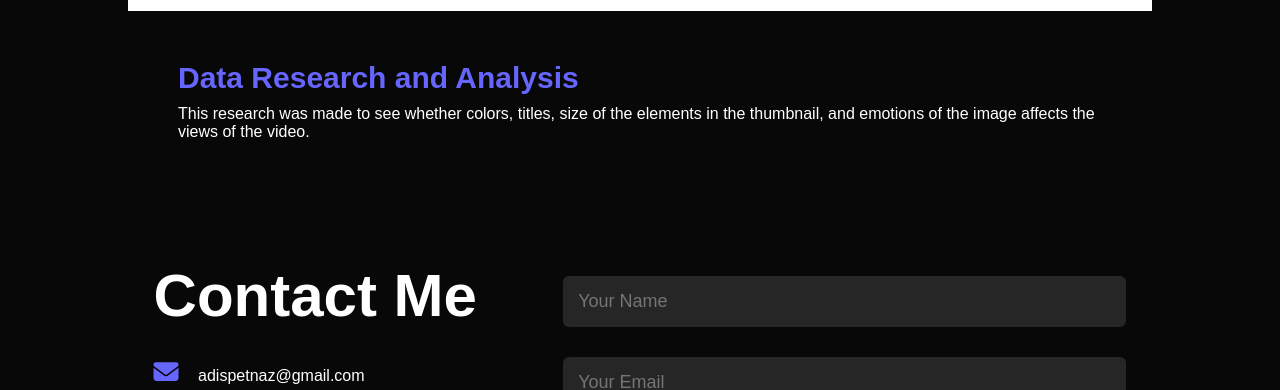
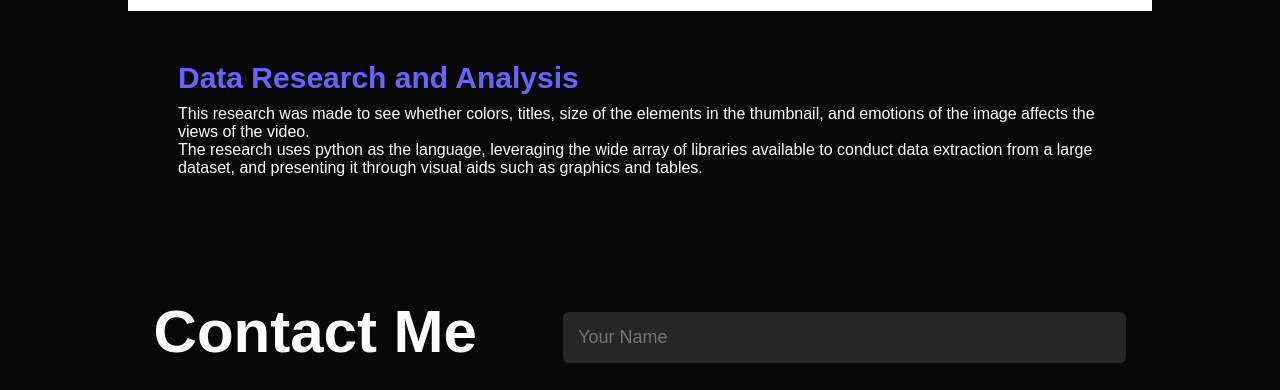
Before and after one commit to asterynnn/Portfolio, a plain HTML site: page index.html in a window 1280 px wide. Shown: the part 2071-2461 px from the top of the page. Drawn offline with Linux system fonts and the light colour scheme.

Commit message:
Update index.html
Added more explanation

```diff
--- a/index.html
+++ b/index.html
@@ -82,6 +82,8 @@
                 <div class="layer">
                     <h3>Data Research and Analysis</h3>
                     <p>This research was made to see whether colors, titles, size of the elements in the thumbnail, and emotions of the image affects the views of the video. <br>
+                        The research uses python as the language, leveraging the wide array of libraries available to conduct data extraction from a large dataset, and presenting it
+                        through visual aids such as graphics and tables.
                 </p>
                 </div>
     </div>
```
